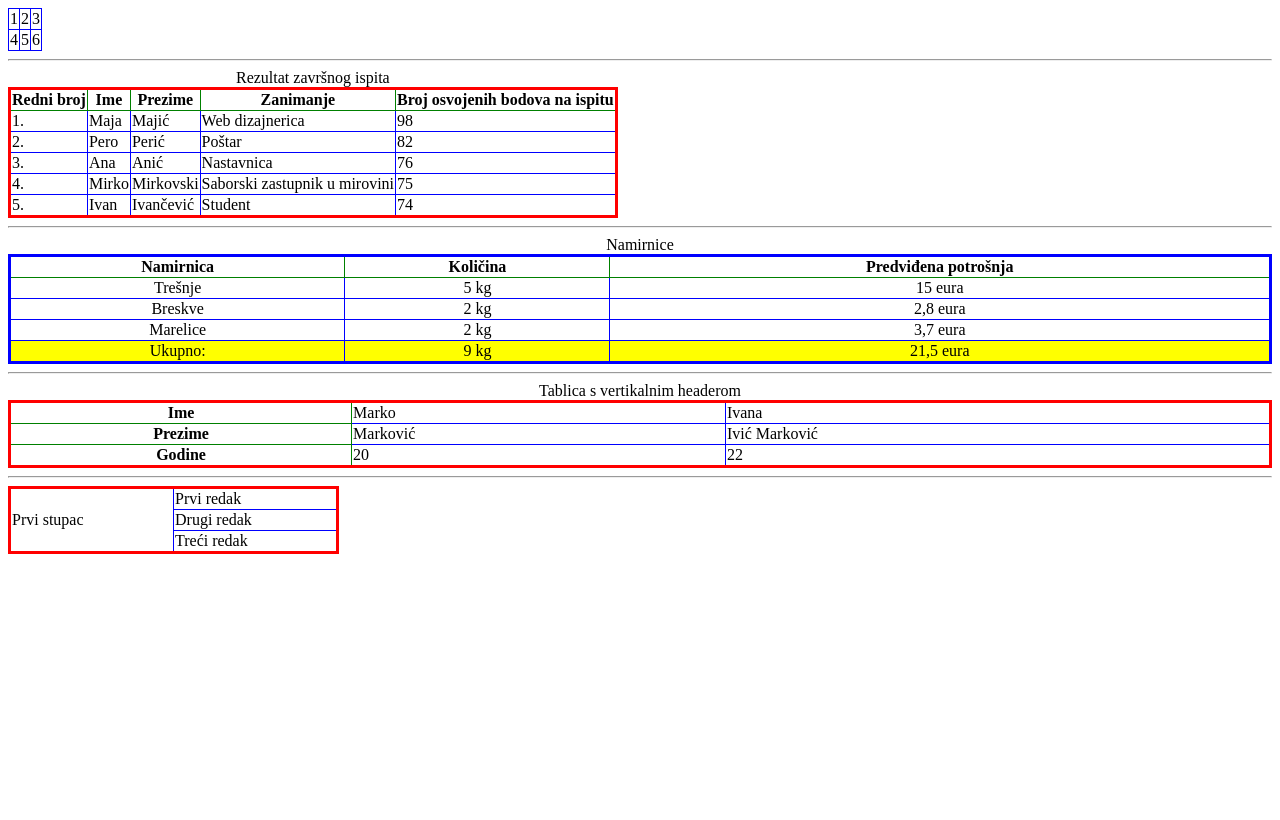
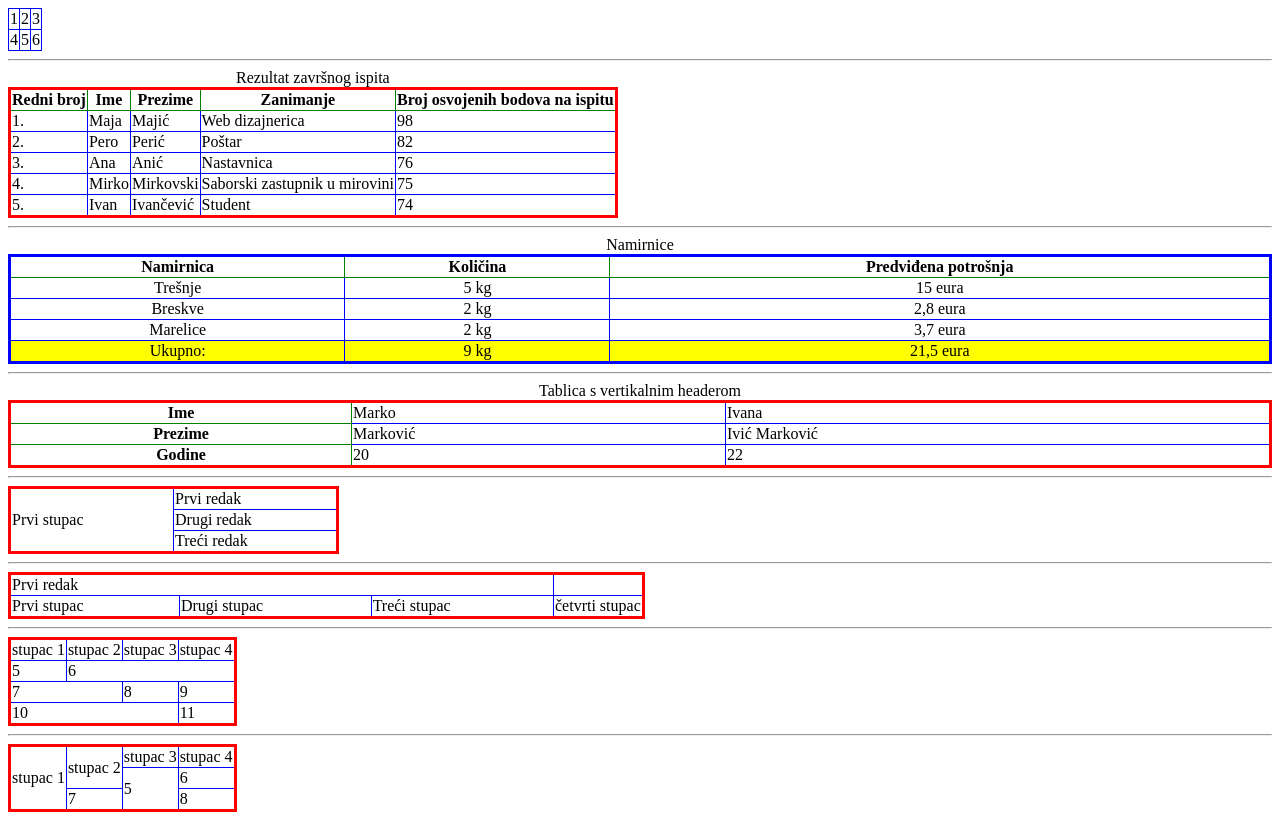
Before and after one commit to gerba031/algebra.tablice, a plain HTML site: page index.html in a window 1280 px wide. Drawn offline with Linux system fonts and the light colour scheme.

Commit message:
implementirano do 8.tablice

```diff
--- a/index.html
+++ b/index.html
@@ -84,7 +84,7 @@ td {border: 1px solid blue }
     </tr>
     </table> <hr>
 
-    <table border="1">
+    <table style="border: 1;">
         <tr>
             <td rowspan="3" width="160">Prvi stupac</td>
             <td width="160">Prvi redak</td>
@@ -99,7 +99,48 @@ td {border: 1px solid blue }
         </tr>
 
 
-    </table>
+    </table><hr>
+
+    <table style="border: 2;">
+        <tr>
+            <td colspan="3" width="540">Prvi redak</td>
+        </tr>
+        <tr>
+            <td>Prvi stupac</td>
+            <td>Drugi stupac</td>
+            <td>Treći stupac</td>
+            <td>četvrti stupac</td>
+        </tr>
+    </table><hr>
+
+<table>
+    <tr>
+        <td>stupac 1</td><td>stupac 2</td><td>stupac 3</td><td>stupac 4</td>
+    </tr>
+    <tr>
+        <td>5</td><td colspan="3">6</td>
+    </tr>
+    <tr>
+        <td colspan="2">7</td><td>8</td><td>9</td>
+    </tr>
+    <tr>
+        <td colspan="3">10</td><td>11</td>
+    </tr>
+</table> <hr>
+
+<table>
+    <tr>
+        <td rowspan="3">stupac 1</td><td rowspan="2">stupac 2</td><td>stupac 3</td><td>stupac 4</td>
+
+    </tr>
+    <tr>
+        <td rowspan="2">5</td><td>6</td>
+
+    </tr>
+    <tr>
+        <td>7</td><td>8</td>
+    </tr>
+</table>
 
 
 
```
